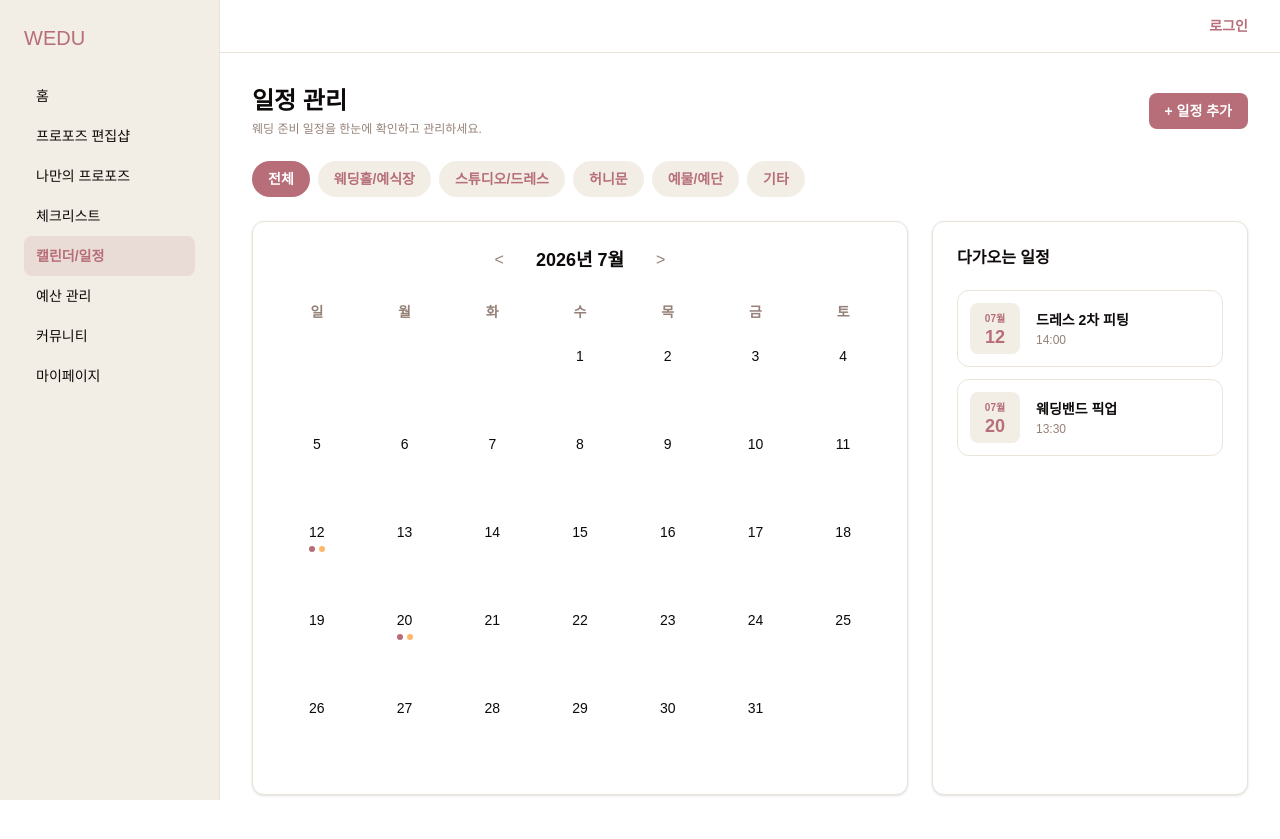
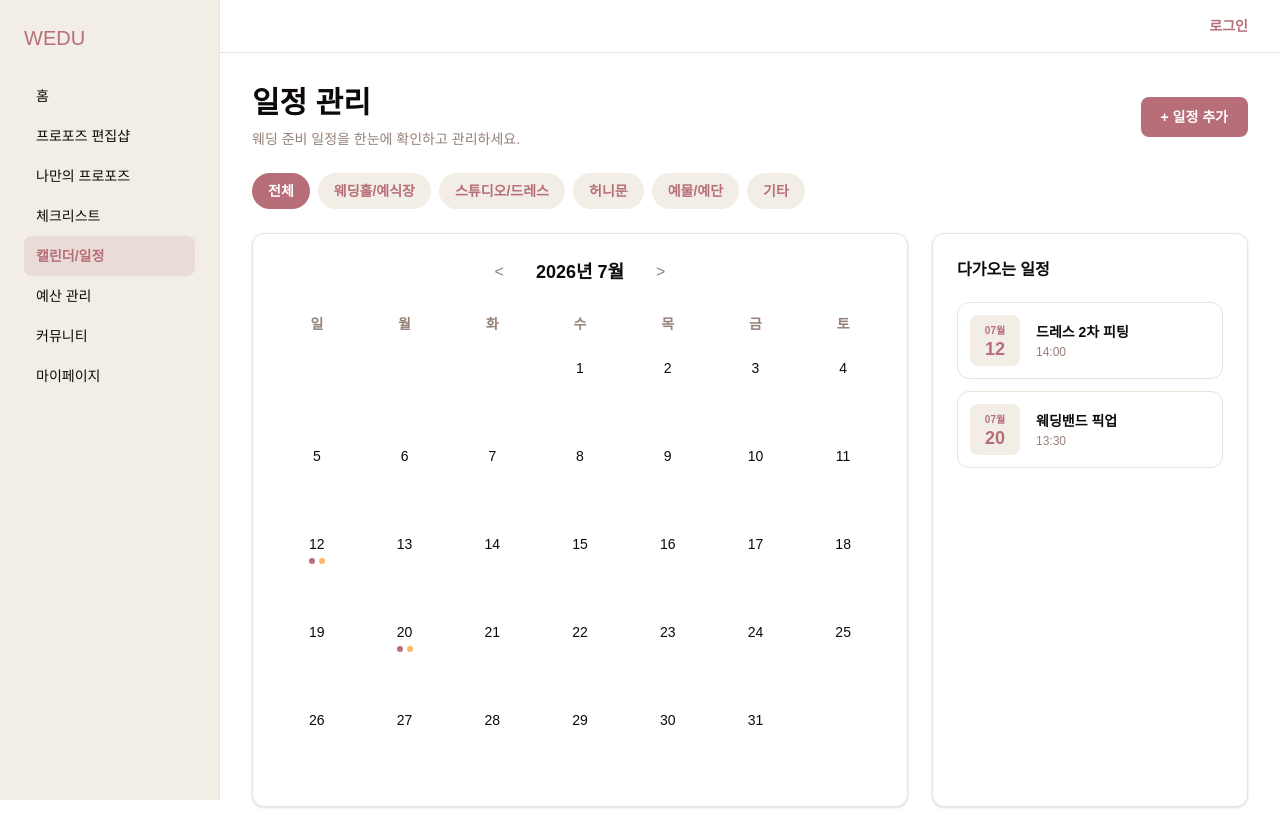
Before and after one commit to weduProject/wedu-frontend, a React (Vite) app: page /calendar in a window 1280 px wide. Built offline with nearby package versions, Linux system fonts and the light colour scheme; no server answers.

Commit message:
chore: 페이지들 간의 싱크 맞추기

```diff
--- a/src/pages/Budget/BudgetPage.tsx
+++ b/src/pages/Budget/BudgetPage.tsx
@@ -57,7 +57,7 @@ export default function BudgetPage() {
 
   return (
     <div className="mx-auto max-w-[1024px] pb-20">
-      <div className="mb-8 flex items-end justify-between">
+      <div className="mb-8 flex items-center justify-between">
         <div>
           <h2 className="text-2xl font-bold text-text md:text-3xl">예산 관리</h2>
           <p className="mt-2 text-sm text-text-muted">예산을 설정하고 지출을 추적하세요</p>
--- a/src/pages/Calendar/CalendarPage.tsx
+++ b/src/pages/Calendar/CalendarPage.tsx
@@ -5,6 +5,7 @@ import UpcomingList from './components/UpcomingList.tsx';
 import ScheduleModal from './components/ScheduleModal';
 import { useSchedules } from './hooks/useSchedules.tsx';
 import ScheduleDetailModal from './components/ScheduleDetailModal.tsx';
+import { Button } from '../../components/index.ts';
 
 export type CategoryType = '웨딩홀/예식장' | '스튜디오/드레스' | '허니문' | '예물/예단' | '기타';
 
@@ -36,16 +37,15 @@ export default function CalendarPage() {
     <div className="mx-auto max-w-[1024px]">
       <div className="flex items-center justify-between">
         <div>
-          <h2 className="text-xl font-bold text-text md:text-2xl">일정 관리</h2>
-          <p className="mt-1 text-xs text-[#968178]">웨딩 준비 일정을 한눈에 확인하고 관리하세요.</p>
+          <h2 className="text-2xl font-bold text-text md:text-3xl">일정 관리</h2>
+          <p className="mt-2 text-sm text-text-muted">웨딩 준비 일정을 한눈에 확인하고 관리하세요.</p>
         </div>
-        <button
-          type="button"
+        <Button
           onClick={() => setIsAddModalOpen(true)}
           className="cursor-pointer rounded-lg bg-primary px-4 py-2 text-sm font-semibold text-white transition-colors hover:bg-primary/95"
         >
           + 일정 추가
-        </button>
+        </Button>
       </div>
 
       <div className="mt-6">
```
